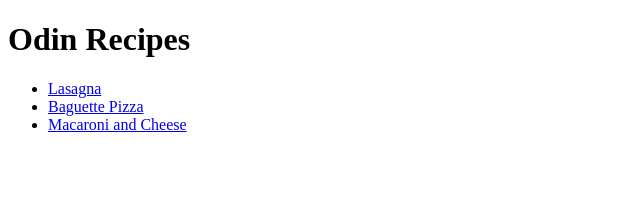
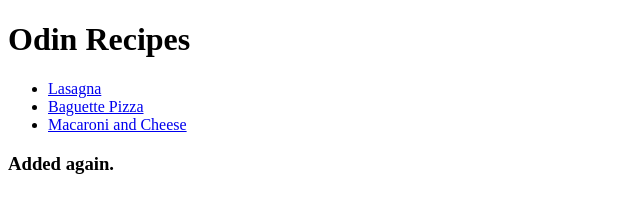
Before and after one commit to jdrumgold1983/odin_recipes, a plain HTML site: page index.html in a window 1280 px wide. Shown: the whole page, without its empty margins (0-640 px from the left). Drawn offline with Linux system fonts and the light colour scheme.

Commit message:
Added new h3 heading.

```diff
--- a/index.html
+++ b/index.html
@@ -12,5 +12,6 @@
         <li><a href="Recipes/baguette_pizza.html">Baguette Pizza</a></li>
         <li><a href="Recipes/macaroni_and_cheese.html">Macaroni and Cheese</a></li>
     </ul>
+    <h3>Added again.</h3>
 </body>
 </html>
```
